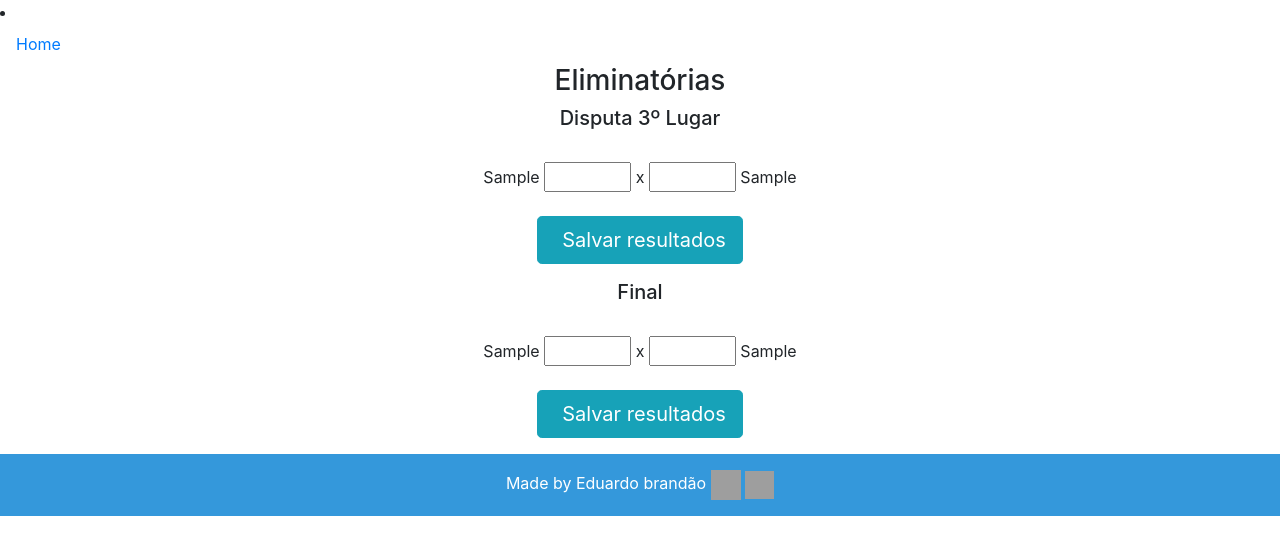
After one commit to EduardoBran/bolaodacopa, a Django app: template main/templates/main/eliminatoriasFinal.html in a window 1280 px wide. The commit adds this page. Shown: the top 555 px of the page. Run offline with Django 3.2, Linux system fonts and the light colour scheme; the template is opened without the code that fills it: most values are stand-ins (such as "Sample title", 1, 10 or a date in 2020); some libraries are stand-ins or nearby versions; grey boxes are pictures that could not be loaded.

Commit message:
exibindo a tabela terceiro lugar e final pegando resultados da semi

```diff
--- /dev/null
+++ b/main/templates/main/eliminatoriasFinal.html
@@ -0,0 +1,71 @@
+{% extends 'base.html' %}
+
+{% block content %}
+
+<div class="row">
+    <div class="col">
+        <div class="text-center">
+            <h3>Eliminatórias</h3>
+        </div>
+    </div>
+</div>
+
+<div class="row">
+    <div class="col">
+        <div class="text-center">
+            <h5>Disputa 3º Lugar</h5>
+        </div>
+    </div>
+</div>
+
+<div class="row mt-4">
+    <div class="col-12">
+        <div class="text-center">
+            <form action="{% url 'main:salvareliminatoriassemi' %}" method="POST">
+                {% csrf_token %}
+                <span>{{ selecao1TerceiroLugar }} <input type="number" min="0" max="10" id="res29" name="res29"
+                        value="{{ info.res29 }}"> x
+                    <input type="number" min="0" max="10" id="res30" name="res30" value="{{ info.res30 }}">
+                    {{ selecao2TerceiroLugar }}
+                </span>
+                <br />
+                <br />
+
+                <button type="submit" class="btn btn-info btn-lg">
+                    <span class="ml-2">Salvar resultados</span>
+                </button>
+            </form>
+        </div>
+    </div>
+</div>
+
+<div class="row">
+    <div class="col">
+        <div class="text-center">
+            <h5>Final</h5>
+        </div>
+    </div>
+</div>
+
+<div class="row mt-4">
+    <div class="col-12">
+        <div class="text-center">
+            <form action="{% url 'main:salvareliminatoriassemi' %}" method="POST">
+                {% csrf_token %}
+                <span>{{ selecao1Final }} <input type="number" min="0" max="10" id="res31" name="res31"
+                        value="{{ info.res31 }}"> x
+                    <input type="number" min="0" max="10" id="res32" name="res32" value="{{ info.res32 }}">
+                    {{ selecao2Final }}
+                </span>
+                <br />
+                <br />
+
+                <button type="submit" class="btn btn-info btn-lg">
+                    <span class="ml-2">Salvar resultados</span>
+                </button>
+            </form>
+        </div>
+    </div>
+</div>
+
+{% endblock %}
--- a/main/urls.py
+++ b/main/urls.py
@@ -18,6 +18,7 @@ urlpatterns = [
     path('main/eliminatoriasOitavas/<int:pk>', views.PageEliminatoriasOitavas.as_view(), name='eliminatoriasOitavas'),
     path('main/eliminatoriasQuartas/<int:pk>', views.PageEliminatoriasQuartas.as_view(), name='eliminatoriasQuartas'),
     path('main/eliminatoriasSemi/<int:pk>', views.PageEliminatoriasSemi.as_view(), name='eliminatoriasSemi'),
+    path('main/eliminatoriasFinal/<int:pk>', views.PageEliminatoriasFinal.as_view(), name='eliminatoriasFinal'),
     path('salvartabelagrupoa/', views.SalvarTabelaGrupoA, name='salvartabelagrupoA'),
     path('salvartabelagrupob/', views.SalvarTabelaGrupoB, name='salvartabelagrupoB'),
     path('salvartabelagrupoc/', views.SalvarTabelaGrupoC, name='salvartabelagrupoC'),
```
Also changed, not shown: main/templates/main/main.html (+11 -0 lines), main/views.py (+57 -0 lines).
